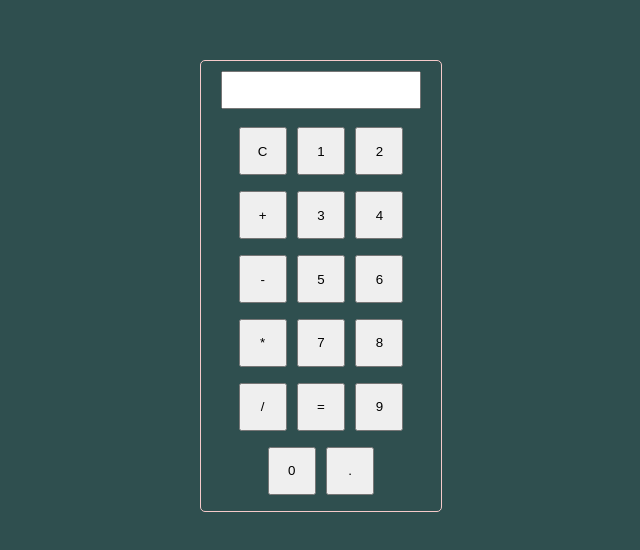
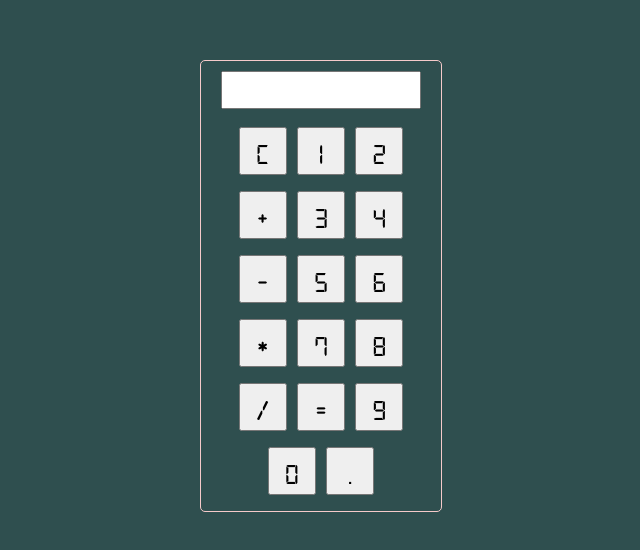
Before and after one commit to Blochnavaj/calculator_project, a plain HTML site: page index.html in a window 1280 px wide. Shown: the part 122-672 px from the top of the page, without its empty margins (319-959 px from the left). Drawn offline with Linux system fonts and the light colour scheme.

Commit message:
added font family

```diff
--- a/index.css
+++ b/index.css
@@ -1,3 +1,8 @@
+@font-face {
+  font-family: calculatorFont;
+  src: url(./digital-7.ttf);
+}
+
 body {
   height: 100vh;
   overflow: hidden;
@@ -34,4 +39,6 @@ body {
   width: 3rem;
   height: 3rem;
   margin: 0.2rem;
+  font-family: calculatorFont;
+  font-size: 29px;
 }
```
Also changed, not shown: digital-7.ttf (added).
